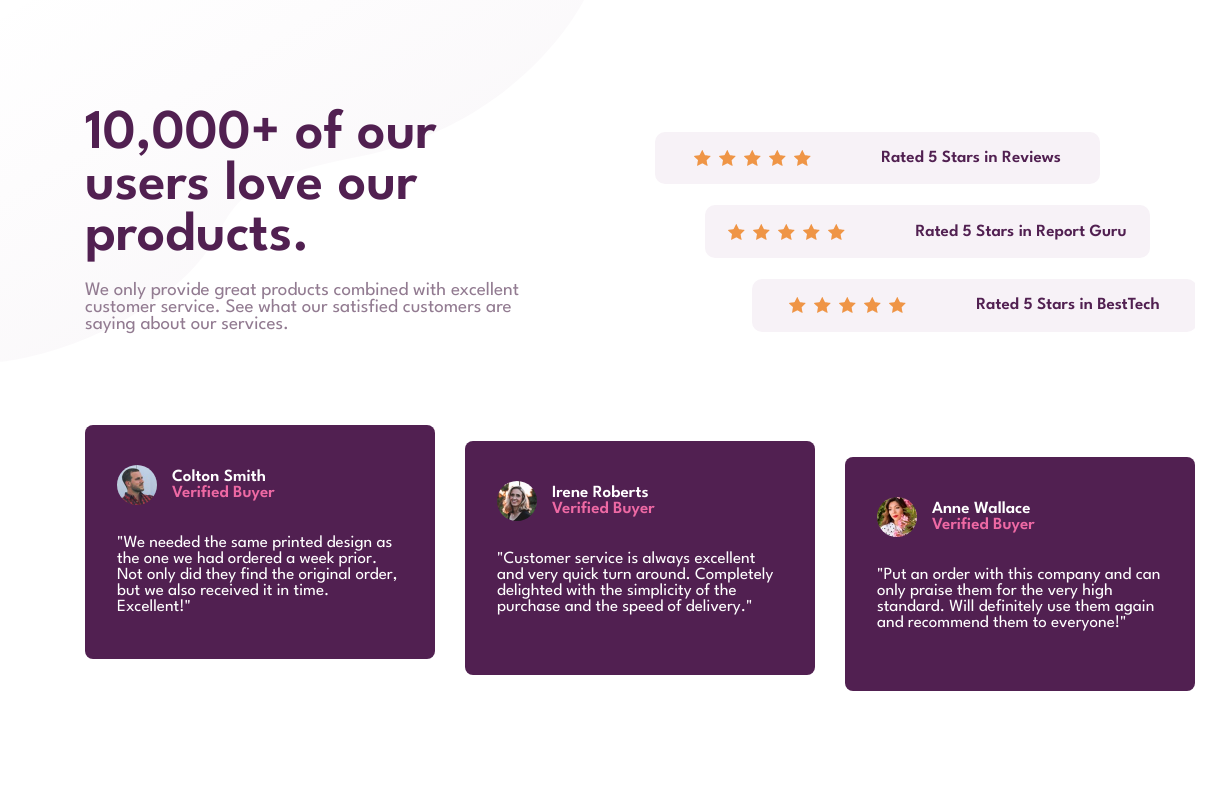
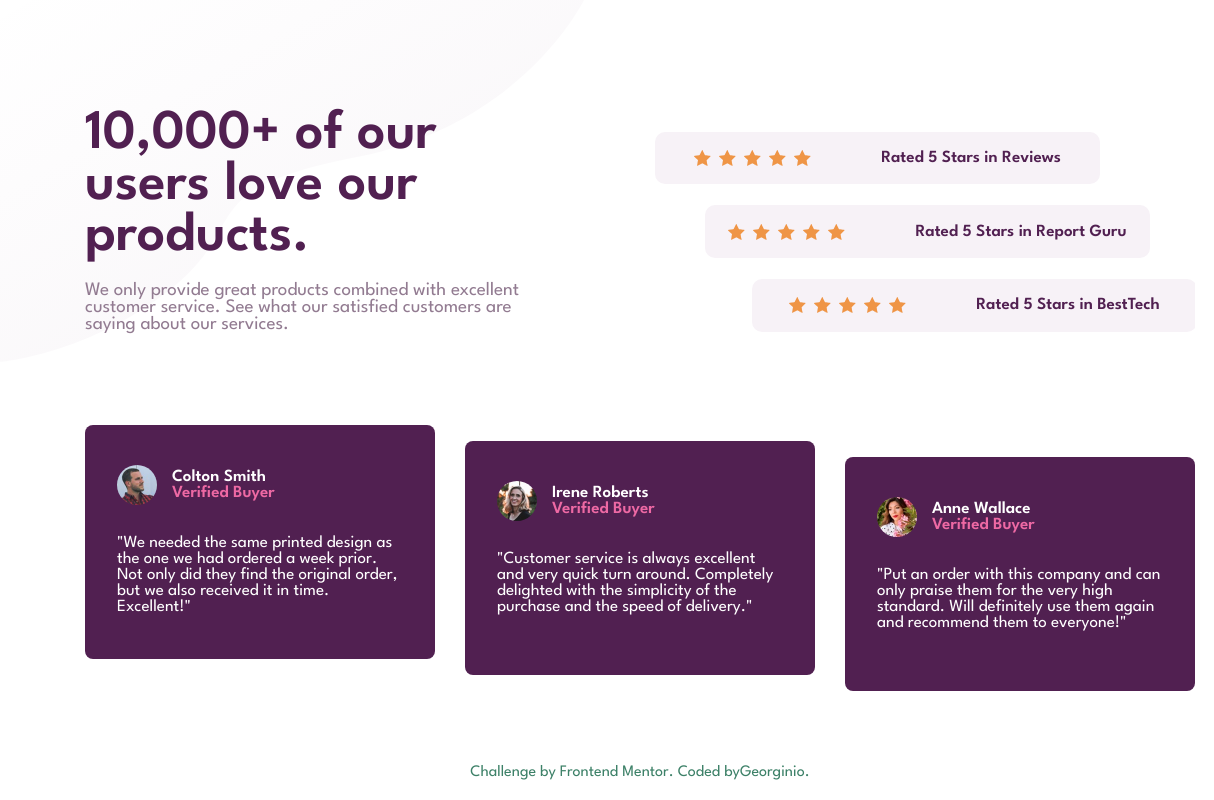
Before and after one commit to Georginio-prod/Social-proof-section, a website built with Vite: page index.html in a window 1280 px wide. Shown: the full height of the page, 0-1214 px from the left. Built offline with nearby package versions, Linux system fonts and the light colour scheme; files whose address does not match are found by name.

Commit message:
add the link for frontend memtor and github

```diff
--- a/index.html
+++ b/index.html
@@ -112,5 +112,9 @@
 
     </div>
 
+    <div class="attribution">
+      Challenge by <a href="https://www.frontendmentor.io/challenges/social-proof-section-6e0qTv_bA" target="_blank" style="text-decoration:none">&nbsp;Frontend Mentor</a>.
+      Coded by <a href="https://github.com/Georginio-prod/Social-proof-section.git" style="text-decoration:none">Georginio</a>.
+    </div>
 </body>
 </html>
--- a/sass/style.scss
+++ b/sass/style.scss
@@ -194,3 +194,27 @@ body {
 .title {
     font-weight: 900;
 }
+
+.attribution {
+    display: flex;
+    align-items: center;
+    justify-content: center;
+    color: #3D8168;
+    position: absolute;
+    bottom: 20px;
+    width: 100%;
+    text-align: center;
+}
+
+.attribution a {
+    text-decoration: none;
+    color: inherit;
+}
+
+.attribution a:visited {
+    color: rgb(23, 150, 61); /* Couleur des liens visités */
+}
+
+.attribution a:hover {
+    color: rgb(102, 11, 11); /* Couleur des liens au survol */
+}
```
